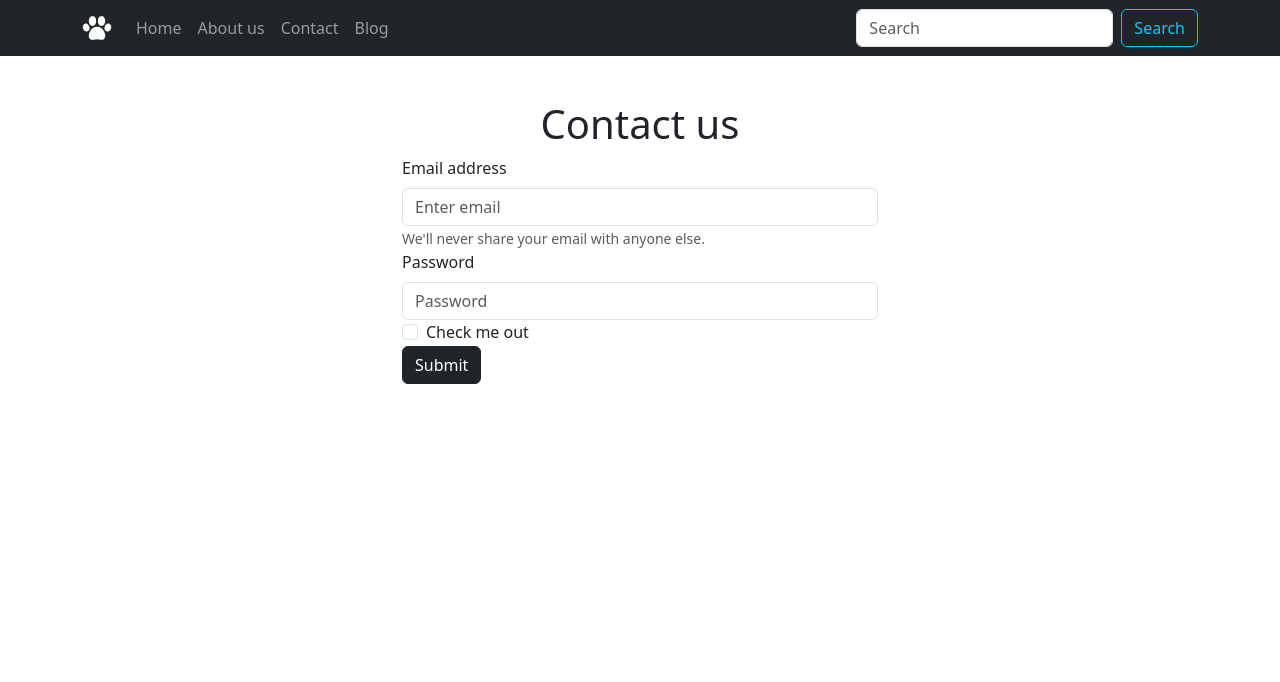
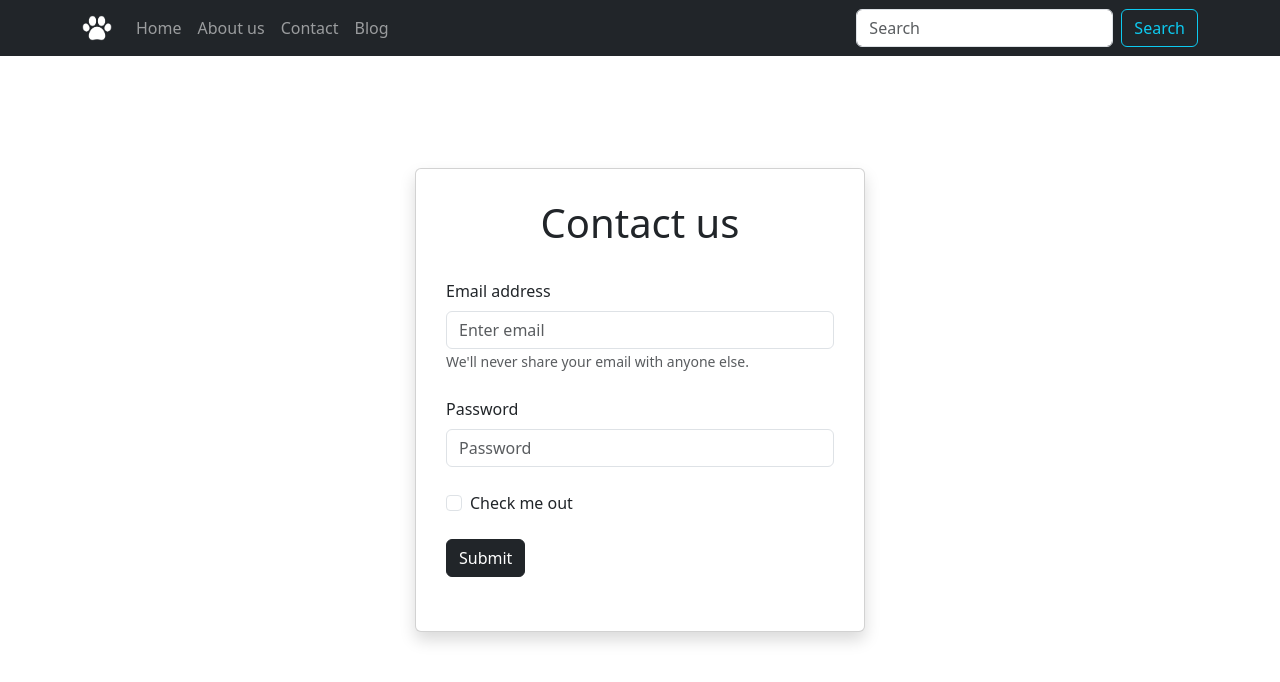
Before and after one commit to lilyashushka-ux/my-project-2, a React (Vite) app: page /contact in a window 1280 px wide. Shown: the top 682 px of the page. Built offline with nearby package versions, Linux system fonts and the light colour scheme.

Commit message:
[FIX] contact block

```diff
--- a/src/pages/Contact.jsx
+++ b/src/pages/Contact.jsx
@@ -1,28 +1,30 @@
 import React from "react";
-import { Container, Form, Button, } from "react-bootstrap";
+import { Container, Form, Button, Card } from "react-bootstrap";
 
 export default class Contact extends React.Component {
     render() {
         return(
-         <Container style={{width:'500px', marginTop:'100px', }}>
+         <Container className="d-flex justify-content-center align-items-center vh-100" style={{width:'500px' }}>
+            <Card style={{ width: "450px", padding: "30px" }} className="shadow">
             <h1 className="text-center">Contact us</h1>
-            <Form>
-                <Form.Group contropId="formBasicEmail">
+            <Form className="mt-4">
+                <Form.Group className="mb-4" controlId="formBasicEmail">
                 <Form.Label>Email address</Form.Label>
                 <Form.Control type="email" placeholder="Enter email" />
-                <Form.Text className="text-muted">
+                <Form.Text className="text-muted mt-2">
                 We'll never share your email with anyone else.
                 </Form.Text>
                 </Form.Group>
-                <Form.Group controlId="formBasicPassword">
+                <Form.Group className="mb-4" controlId="formBasicPassword">
                 <Form.Label>Password</Form.Label>
-                <Form.Control aria-rowspan={3} type="password" placeholder="Password" />
+                <Form.Control type="password" placeholder="Password" />
                 </Form.Group>
-                  <Form.Group controlId="checkbox">
+                  <Form.Group className="mb-4" controlId="checkbox">
                 <Form.Check type="checkbox" label="Check me out" />
                 </Form.Group>
-                <Button variant="dark" type="submit">Submit</Button>
+                <Button className="mb-4" variant="dark" type="submit">Submit</Button>
             </Form>
+            </Card>
          </Container>
     )
 }
```
